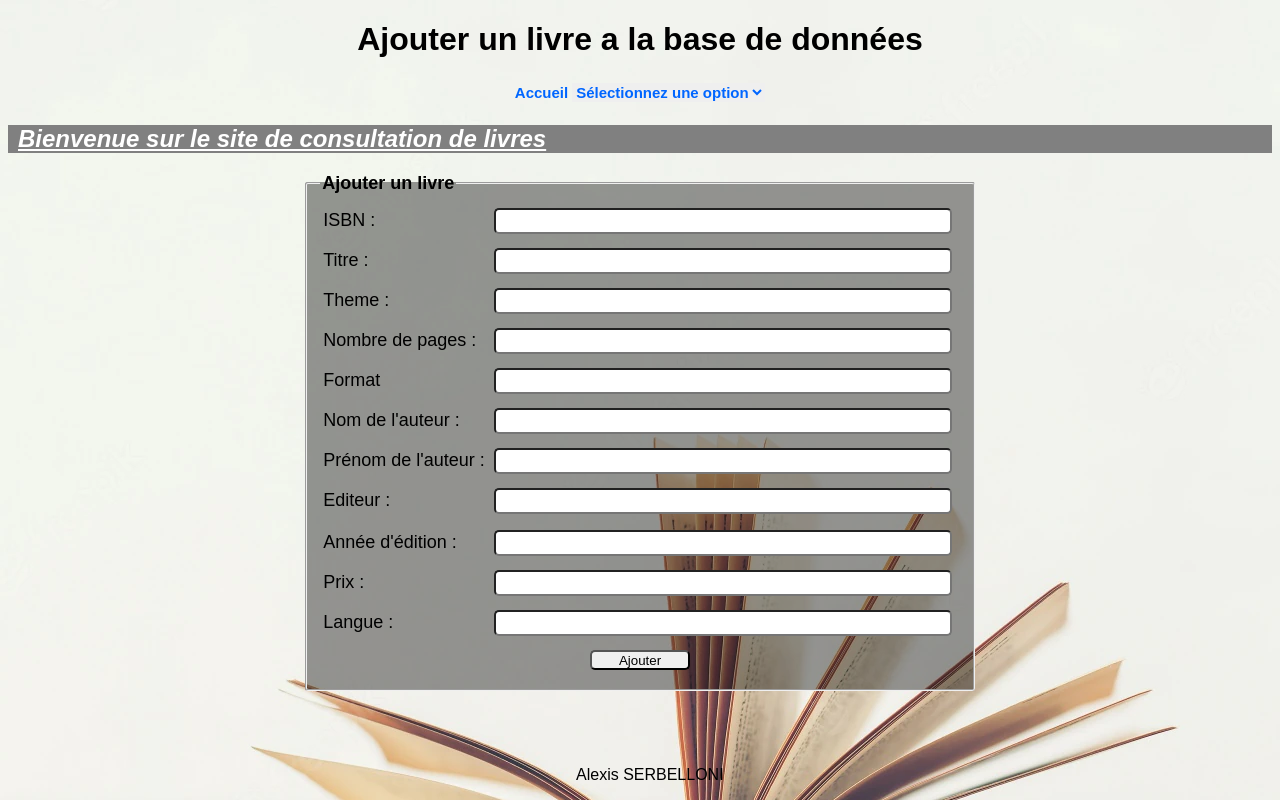
After one commit to Srblx/Online-library-PHP, a PHP site: page /ajouter.php in a window 1280 px wide. The commit adds this page. Run offline with PHP 8.4, Linux system fonts and the light colour scheme.

Commit message:
Premiere partie d'exercice fini

```diff
--- /dev/null
+++ b/ajouter.php
@@ -0,0 +1,204 @@
+<!DOCTYPE html>
+<html lang="en">
+
+<head>
+    <meta charset="UTF-8">
+    <meta http-equiv="X-UA-Compatible" content="IE=edge">
+    <meta name="viewport" content="width=device-width, initial-scale=1.0">
+    <title>Document</title>
+</head>
+
+<body>
+    <style>
+        body {
+            background: url(./img/livre-tourner-pages_1150-146.webp);
+            font-family: Arial, Helvetica, sans-serif;
+        }
+
+        h1,
+        .btn,
+        form {
+            display: grid;
+            justify-content: center;
+        }
+
+        form {
+            font-size: large;
+        }
+
+        input {
+            width: 450px;
+            height: 20px;
+            margin: 5px;
+            border-radius: 5px;
+        }
+
+        #submit {
+            width: 100px;
+
+        }
+
+        fieldset {
+            border-radius: 3px;
+            background-color: rgba(0, 0, 0, 0.4);
+        }
+
+        h2 {
+            background-color: grey;
+            color: white;
+            text-decoration: underline;
+            padding-left: 10px;
+            font-style: italic;
+        }
+
+        select,
+        a,
+        .btn {
+            text-decoration: none;
+            border: none;
+            color: rgb(0, 102, 255);
+            font-size: 15px;
+            font-weight: bold;
+        }
+
+        footer {
+            position: absolute;
+            bottom: 0;
+            left: 45%;
+        }
+    </style>
+    <h1>Ajouter un livre a la base de données</h1>
+    <div class="btn">
+        <table id="tabAjout">
+            <tr>
+                <td><a href="acceuil.html">Accueil</a></td>
+                <td>
+                    <!-- & Pour faire un link vers ajouter un livre ou consultation  -->
+                    <select name="livre" id="livre">
+                        <option value="">Sélectionnez une option</option>
+                        <option value="afficher.php">Afficher les livres</option>
+                        <option value="ajouter.php">Ajouter un livre</option>
+                    </select>
+                    </form>
+
+                    <script>
+                        // Fonction qui renvoie vers les deux autre fichier php avec un event onchange
+                        document.getElementById("livre").onchange = function() {
+                            if (this.value) {
+                                window.location.href = this.value;
+                            }
+                        };
+                    </script>
+                </td>
+            </tr>
+
+        </table>
+    </div>
+    <h2>Bienvenue sur le site de consultation de livres</h2>
+    <form action="baseDeDonnee.php" method="post">
+        <fieldset>
+            <legend id="legend"><b>Ajouter un livre</b></legend>
+            <table>
+                <tr>
+                    <td>
+                        <label for="isbn">ISBN :</label>
+                    </td>
+                    <td>
+                        <input type="text" name="isbn" id="isbn">
+                    </td>
+                </tr>
+                <tr>
+                    <td>
+                        <label for="titre">Titre :</label>
+                    </td>
+                    <td>
+                        <input type="text" name="titre" id="titre" required>
+                    </td>
+                </tr>
+                <tr>
+                    <td>
+                        <label for="theme">Theme :</label>
+                    </td>
+                    <td>
+                        <input type="text" name="theme" id="theme" required>
+                    </td>
+                </tr>
+                <tr>
+                    <td>
+                        <label for="nbPage">Nombre de pages :</label>
+                    </td>
+                    <td>
+                        <input type="text" name="nbPage" id="nbPage">
+                    </td>
+                </tr>
+                <tr>
+                    <td>
+                        <label for="format">Format
+                    </td>
+                    <td>
+                        <input type="text" name="format" id="format">
+                    </td>
+                </tr>
+                <tr>
+                    <td>
+                        <label for="nomAuteur">Nom de l'auteur :</label>
+                    </td>
+                    <td>
+                        <input type="text" name="nomAuteur" id="nomAuteur" required>
+                    </td>
+                </tr>
+                <tr>
+                    <td>
+                        <label for="prenomAuteur">Prénom de l'auteur :</label>
+                    </td>
+                    <td>
+                        <input type="text" name="prenomAuteur" id="prenomAuteur" required>
+                    </td>
+                </tr>
+                <tr>
+                    <td>
+                        <label for="editeur">Editeur :</label>
+                    </td>
+                    <td>
+                        <input type="text" name="editeur" id="editeur" required>
+                    </td>
+                </tr>
+                <tr>
+                <tr>
+                    <td>
+                        <label for="anneeEdition">Année d'édition :</label>
+                    </td>
+                    <td>
+                        <input type="text" name="anneeEdition" id="anneeEdition" required>
+                    </td>
+                </tr>
+                <tr>
+                    <td>
+                        <label for="prix">Prix :</label>
+                    </td>
+                    <td>
+                        <input type="text" name="prix" id="prix">
+                    </td>
+                </tr>
+                <tr>
+                    <td>
+                        <label for="langue">Langue :</label>
+                    </td>
+                    <td>
+                        <input type="text" name="langue" id="langue" required>
+                    </td>
+                </tr>
+                <tr>
+                    <td colspan="2" align="center">
+                        <input type="submit" value="Ajouter" id="submit">
+                    </td>
+                </tr>
+            </table>
+        </fieldset>
+    </form>
+    <footer>
+        <p>Alexis SERBELLONI</p>
+    </footer>
+</body>
+
+</html>
--- a/entete.php
+++ b/baseDeDonnee.php
@@ -32,9 +32,11 @@ if (!$conn) {
     //~ Fonction permetant de
     $result = mysqli_query($conn, $requete);
     if ($result) {
-        echo "Insertion réussie !<br>";
+        echo "Votre livre a été ajouter a notre bibliothèque pour consulter notre liste de livre : <br>";
+        echo ' <a href="afficher.php">C\'est par ici</a>';
     } else {
-        echo "Insertion  impposible ! <br>";
+        echo "Insertion  impposible veuiller réessayer ! <br>";
+        echo ' <a href="ajouter.php">Retourner au formulaire</a>';
     }
 }
 mysqli_close($conn);
```
Also changed, not shown: acceuil.html (+15 -30 lines), afficher.php (renamed from consultation.php, +20 -12 lines), ajout.php (deleted, +0 -170 lines).
